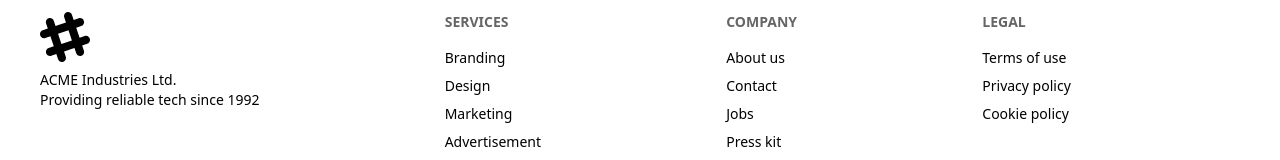
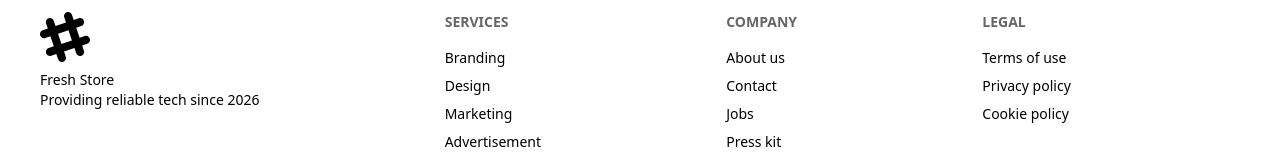
Before and after one commit to nknilandu/fresh-store, a React (Vite) app: page / in a window 1280 px wide. Shown: the part 2114-2274 px from the top of the page. Built offline with nearby package versions, Linux system fonts and the light colour scheme.

Commit message:
updated footer title text

```diff
--- a/component/Footer/Footer.jsx
+++ b/component/Footer/Footer.jsx
@@ -1,9 +1,9 @@
-import React from 'react';
+import React from "react";
 
 const Footer = () => {
   return (
-        <div className='mt-20 border-t bg-white'>
-            <div className='max-w-7xl mx-auto'>
+    <div className="mt-20 border-t bg-white">
+      <div className="max-w-7xl mx-auto">
         <footer className="footer sm:footer-horizontal  text-black p-10">
           <aside>
             <svg
@@ -13,14 +13,14 @@
               xmlns="http://www.w3.org/2000/svg"
               fillRule="evenodd"
               clipRule="evenodd"
-      className="fill-current">
-      <path
-        d="M22.672 15.226l-2.432.811.841 2.515c.33 1.019-.209 2.127-1.23 2.456-1.15.325-2.148-.321-2.463-1.226l-.84-2.518-5.013 1.677.84 2.517c.391 1.203-.434 2.542-1.831 2.542-.88 0-1.601-.564-1.86-1.314l-.842-2.516-2.431.809c-1.135.328-2.145-.317-2.463-1.229-.329-1.018.211-2.127 1.231-2.456l2.432-.809-1.621-4.823-2.432.808c-1.355.384-2.558-.59-2.558-1.839 0-.817.509-1.582 1.327-1.846l2.433-.809-.842-2.515c-.33-1.02.211-2.129 1.232-2.458 1.02-.329 2.13.209 2.461 1.229l.842 2.515 5.011-1.677-.839-2.517c-.403-1.238.484-2.553 1.843-2.553.819 0 1.585.509 1.85 1.326l.841 2.517 2.431-.81c1.02-.33 2.131.211 2.461 1.229.332 1.018-.21 2.126-1.23 2.456l-2.433.809 1.622 4.823 2.433-.809c1.242-.401 2.557.484 2.557 1.838 0 .819-.51 1.583-1.328 1.847m-8.992-6.428l-5.01 1.675 1.619 4.828 5.011-1.674-1.62-4.829z"></path>
+              className="fill-current"
+            >
+              <path d="M22.672 15.226l-2.432.811.841 2.515c.33 1.019-.209 2.127-1.23 2.456-1.15.325-2.148-.321-2.463-1.226l-.84-2.518-5.013 1.677.84 2.517c.391 1.203-.434 2.542-1.831 2.542-.88 0-1.601-.564-1.86-1.314l-.842-2.516-2.431.809c-1.135.328-2.145-.317-2.463-1.229-.329-1.018.211-2.127 1.231-2.456l2.432-.809-1.621-4.823-2.432.808c-1.355.384-2.558-.59-2.558-1.839 0-.817.509-1.582 1.327-1.846l2.433-.809-.842-2.515c-.33-1.02.211-2.129 1.232-2.458 1.02-.329 2.13.209 2.461 1.229l.842 2.515 5.011-1.677-.839-2.517c-.403-1.238.484-2.553 1.843-2.553.819 0 1.585.509 1.85 1.326l.841 2.517 2.431-.81c1.02-.33 2.131.211 2.461 1.229.332 1.018-.21 2.126-1.23 2.456l-2.433.809 1.622 4.823 2.433-.809c1.242-.401 2.557.484 2.557 1.838 0 .819-.51 1.583-1.328 1.847m-8.992-6.428l-5.01 1.675 1.619 4.828 5.011-1.674-1.62-4.829z"></path>
             </svg>
             <p>
-      ACME Industries Ltd.
+              Fresh Store
               <br />
-      Providing reliable tech since 1992
+              Providing reliable tech since 2026
             </p>
           </aside>
           <nav>
```
Lines whose indentation alone changed are shown as unchanged.
